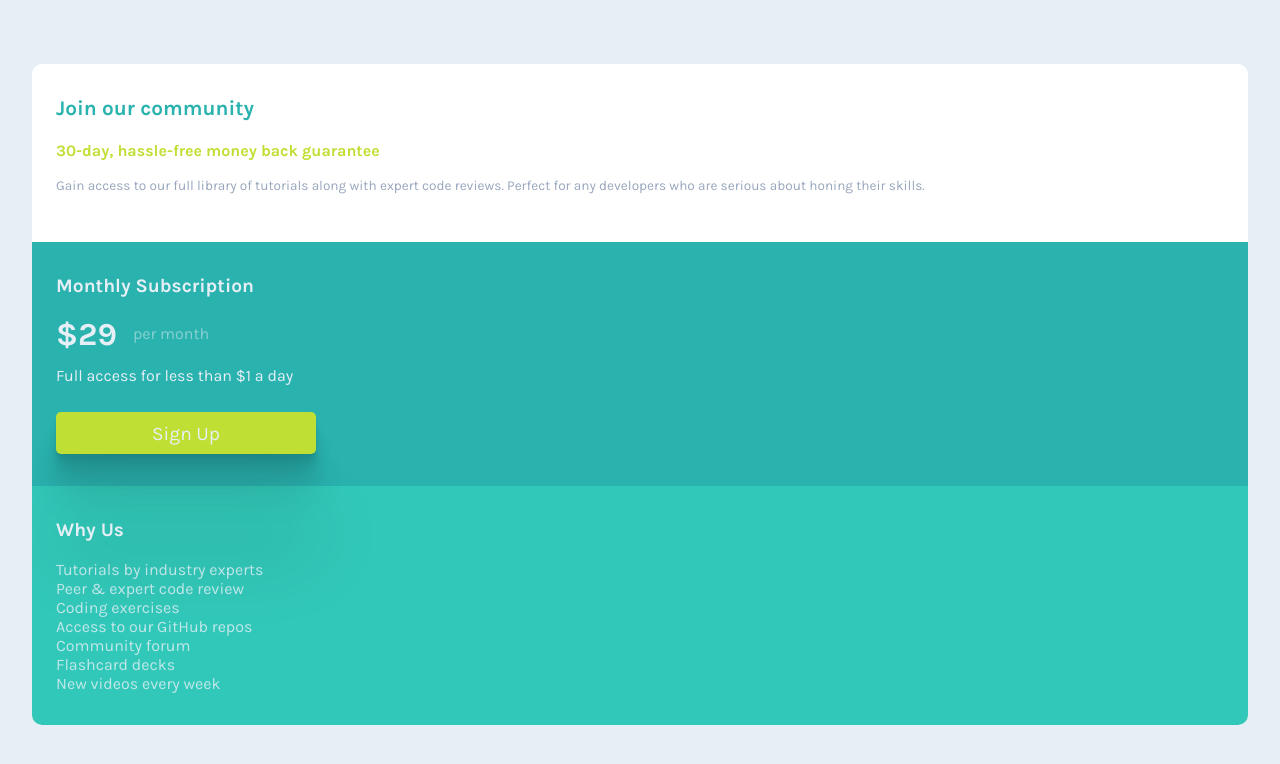
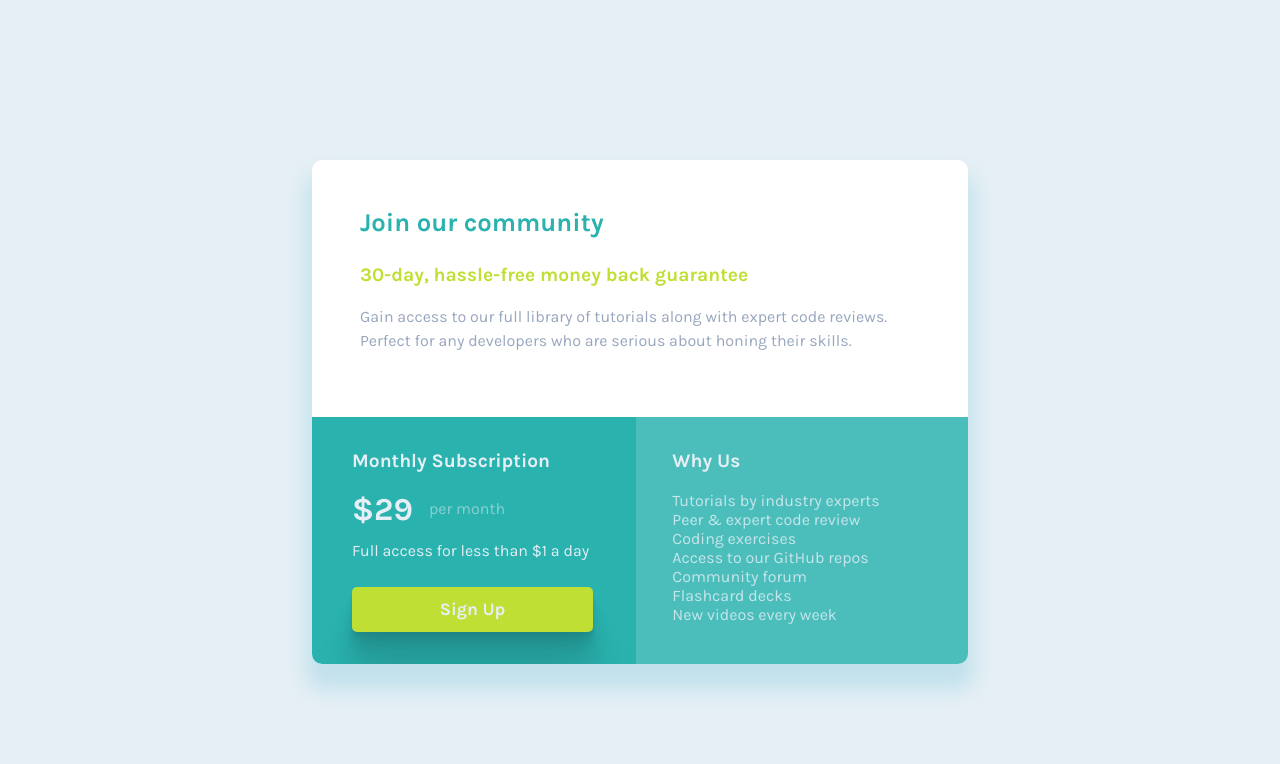
Before and after one commit to EmmanuelOloke/single-price-grid, a plain HTML site: page index.html in a window 1280 px wide. Drawn offline with Linux system fonts and the light colour scheme.

Commit message:
desktop view done

```diff
--- a/index.html
+++ b/index.html
@@ -20,6 +20,7 @@
             <p class="gain">Gain access to our full library of tutorials along with expert code reviews. Perfect for any developers who are serious about honing their skills.</p>
         </div>
 
+        <div class="desk">
             <div class="sub">
                 <p class="month">Monthly Subscription</p>
 
@@ -46,6 +47,8 @@
                     <li>New videos every week</li>
                 </ul>
             </div>
+        </div>
+
     </main>
 
 
--- a/styles.css
+++ b/styles.css
@@ -8,20 +8,125 @@ body {
     background-color: hsl(204, 43%, 93%);
     font-family: 'Karla', sans-serif;
     font-size: 16px;
+    margin: 0;
+    display: flex;
+    flex-direction: column;
+    justify-content: center;
 }
 
+@media only screen and (min-width: 768px) {
+    main {
+        border-radius: 10px;
+        background-color: #FFF;
+        width: 41em;
+        overflow: hidden;
+        margin: 0 auto;
+        margin-top: 10em;
+        box-shadow: 0px 20px 20px 5px #c1e1ec;
+    }
+    .join {
+        font-family: 'Karla', sans-serif;
+        padding: 3em 3em;
+    }
+    h1 {
+        color: hsl(179, 62%, 43%);
+        font-family: 'Karla', sans-serif;
+        font-weight: 700;
+        font-size: 1.6em;
+        margin-bottom: 1em;
+    }
+    .free {
+        color: hsl(71, 73%, 54%);
+        font-family: 'Karla', sans-serif;
+        font-weight: 700;
+        font-size: 1.2em;
+        margin-bottom: 1em;
+    }
+    .gain {
+        color: hsl(218, 22%, 67%);
+        font-family: 'Karla', sans-serif;
+        font-weight: 400;
+        font-size: 1em;
+        width: 35em;
+        margin-bottom: 1em;
+        line-height: 1.5;
+    }
+    .sub {
+        background-color: hsl(179, 62%, 43%);
+        margin: 0;
+        padding: 2em 2.65em 2em 2.5em;
+    }
+    .desk {
+        display: flex;
+        flex-direction: row;
+    }
+    .month {
+        color: hsl(204, 43%, 93%);
+        font-family: 'Karla', sans-serif;
+        font-weight: 700;
+        font-size: 1.2em;
+        margin-bottom: 1em;
+    }
+    .money {
+        display: flex;
+        flex-direction: row;
+        margin-bottom: 0.8em;
+    }
+    .price {
+        color: hsl(204, 43%, 93%);
+        font-family: 'Karla', sans-serif;
+        font-weight: 700;
+        font-size: 2em;
+    }
+    .per {
+        color: hsl(204, 43%, 93%);
+        opacity: 0.5;
+        margin-left: 1em;
+        margin-top: 0.5em;
+        font-size: 1em;
+        font-weight: 400;
+    }
+    .full {
+        color: hsl(204, 43%, 93%);
+        font-family: 'Karla', sans-serif;
+        font-weight: 400;
+        font-size: 1em;
+        margin-bottom: 1.7em;
+    }
+    .sign-up {
+        background-color: hsl(71, 73%, 54%);
+        color: hsl(204, 43%, 93%);
+        font-family: 'Karla', sans-serif;
+        font-weight: 600;
+        font-size: 1.1em;
+        border-radius: 5px;
+        padding: 0.7em 4.99em;
+        border: none;
+        box-shadow: 0 2.8px 2.2px rgba(0, 0, 0, 0.034), 0 6.7px 5.3px rgba(0, 0, 0, 0.048), 0 12.5px 10px rgba(0, 0, 0, 0.06), 0 22.3px 17.9px rgba(0, 0, 0, 0.072), 0 41.8px 33.4px rgba(0, 0, 0, 0.086), 0 100px 80px rgba(0, 0, 0, 0.12);
+    }
+    .why {
+        background-color: #4bbebc;
+        padding: 2em 5.52em 2em 2.3em;
+    }
+    ul {
+        color: hsl(204, 43%, 93%);
+        opacity: 0.8;
+        list-style-type: none;
+        font-weight: 400;
+    }
+}
+
+@media only screen and (max-width: 768px) {
     main {
         border-radius: 10px;
         background-color: #FFF;
         margin: 4em 2em;
         overflow: hidden;
     }
-
     .join {
         font-family: 'Karla', sans-serif;
         padding: 2em 1.5em;
     }
-
     h1 {
         color: hsl(179, 62%, 43%);
         font-family: 'Karla', sans-serif;
@@ -29,7 +134,6 @@ h1 {
         font-size: 1.3em;
         margin-bottom: 1em;
     }
-
     .free {
         color: hsl(71, 73%, 54%);
         font-family: 'Karla', sans-serif;
@@ -37,7 +141,6 @@ h1 {
         font-size: 1em;
         margin-bottom: 1em;
     }
-
     .gain {
         color: hsl(218, 22%, 67%);
         font-family: 'Karla', sans-serif;
@@ -46,13 +149,11 @@ h1 {
         margin-bottom: 1em;
         line-height: 1.5;
     }
-
     .sub {
         background-color: hsl(179, 62%, 43%);
         margin: 0;
         padding: 2em 1.5em;
     }
-
     .month {
         color: hsl(204, 43%, 93%);
         font-family: 'Karla', sans-serif;
@@ -60,20 +161,17 @@ h1 {
         font-size: 1.2em;
         margin-bottom: 1em;
     }
-
     .money {
         display: flex;
         flex-direction: row;
         margin-bottom: 0.8em;
     }
-
     .price {
         color: hsl(204, 43%, 93%);
         font-family: 'Karla', sans-serif;
         font-weight: 700;
         font-size: 2em;
     }
-
     .per {
         color: hsl(204, 43%, 93%);
         opacity: 0.5;
@@ -82,7 +180,6 @@ h1 {
         font-size: 1em;
         font-weight: 400;
     }
-
     .full {
         color: hsl(204, 43%, 93%);
         font-family: 'Karla', sans-serif;
@@ -90,7 +187,6 @@ h1 {
         font-size: 1em;
         margin-bottom: 1.7em;
     }
-
     .sign-up {
         background-color: hsl(71, 73%, 54%);
         color: hsl(204, 43%, 93%);
@@ -102,22 +198,14 @@ h1 {
         border: none;
         box-shadow: 0 2.8px 2.2px rgba(0, 0, 0, 0.034), 0 6.7px 5.3px rgba(0, 0, 0, 0.048), 0 12.5px 10px rgba(0, 0, 0, 0.06), 0 22.3px 17.9px rgba(0, 0, 0, 0.072), 0 41.8px 33.4px rgba(0, 0, 0, 0.086), 0 100px 80px rgba(0, 0, 0, 0.12);
     }
-
     .why {
         background-color: hsl(174, 60%, 49%);
         padding: 2em 1.5em;
     }
-
     ul {
         color: hsl(204, 43%, 93%);
         opacity: 0.8;
         list-style-type: none;
         font-weight: 400;
     }
-
-.colors {
-    color: hsl(179, 62%, 43%);
-    color: hsl(71, 73%, 54%);
-    color: hsl(204, 43%, 93%);
-    color: hsl(218, 22%, 67%);
 }
```
Lines whose indentation alone changed are shown as unchanged.
